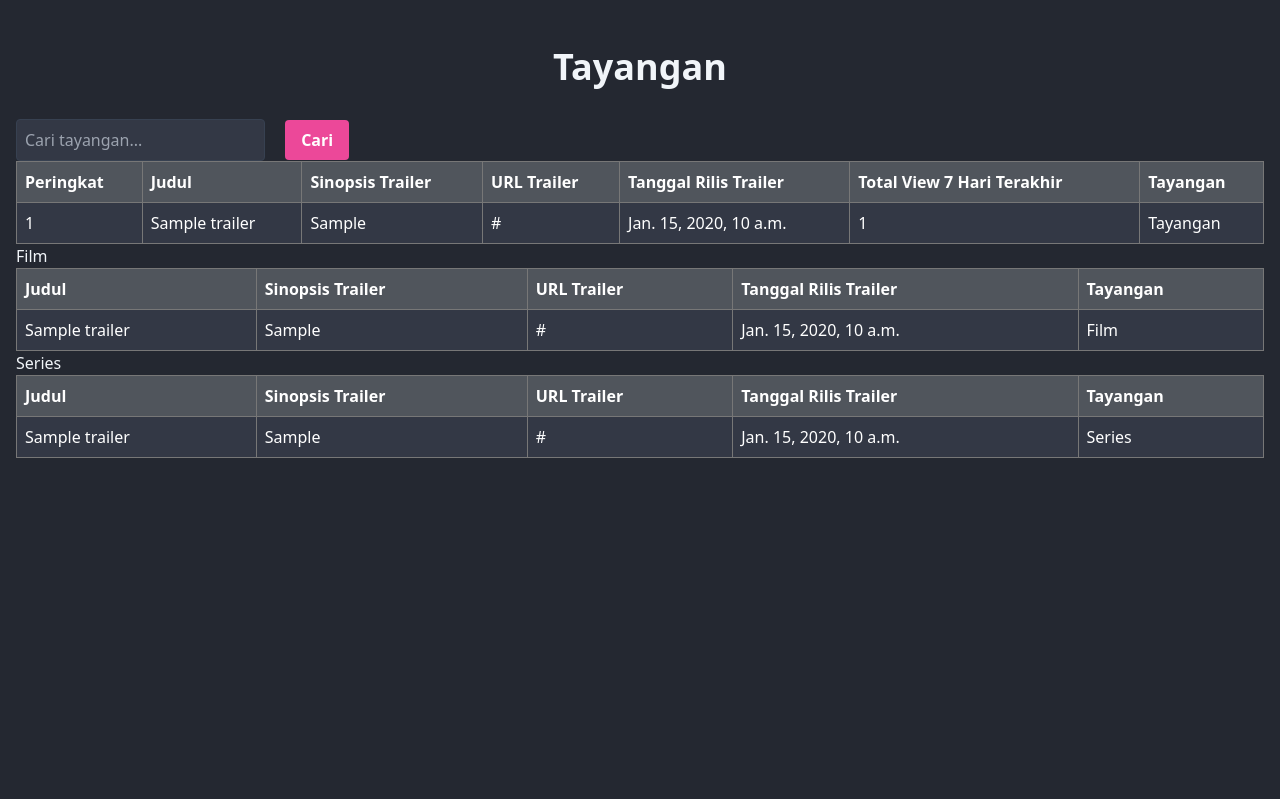
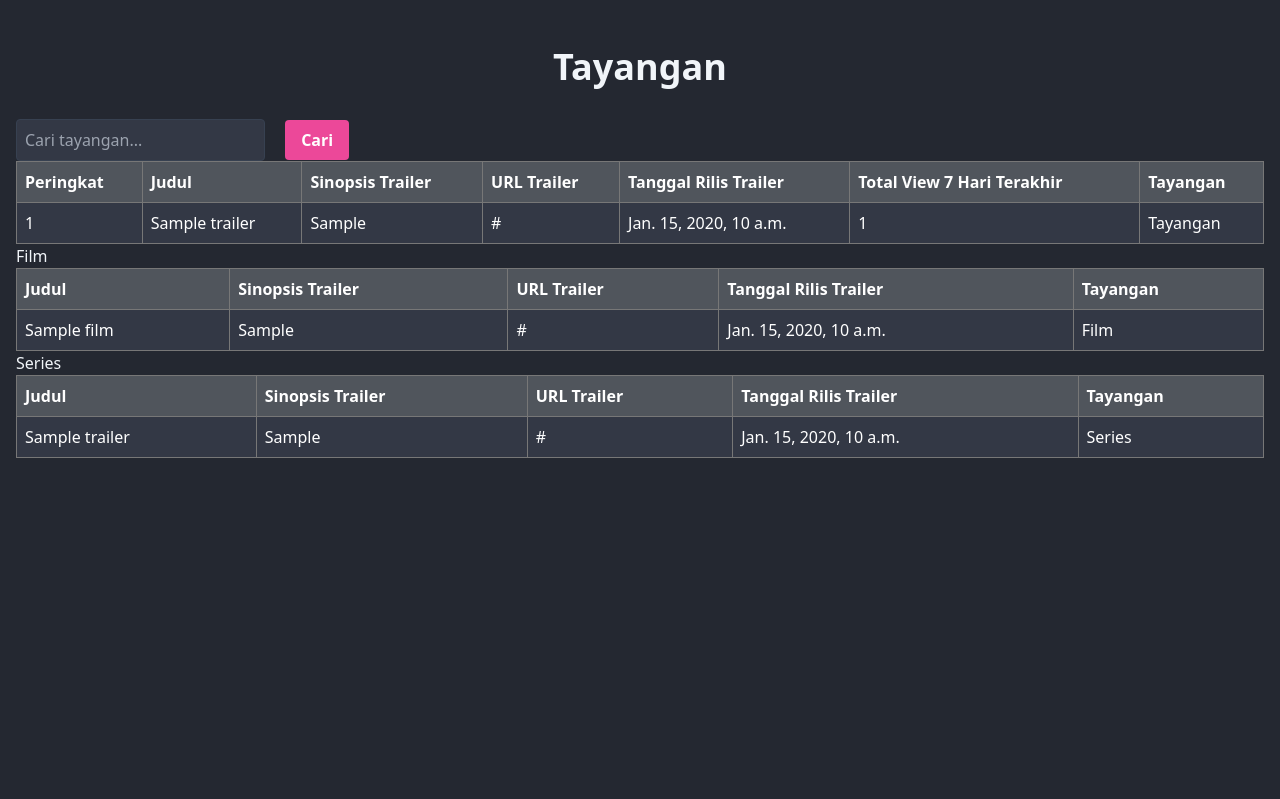
Before and after one commit to LimBodhi/Pacilflix, a Django app: template Tayangan/templates/tayangan.html in a window 1280 px wide. Shown: the part 81-880 px from the top of the page. Run offline with Django 3.2, Linux system fonts and the light colour scheme; the template is opened without the code that fills it: most values are stand-ins (such as "Sample title", 1, 10 or a date in 2020); some libraries are stand-ins or nearby versions.

Commit message:
halaman film

```diff
--- a/Tayangan/templates/film.html
+++ b/Tayangan/templates/film.html
@@ -24,12 +24,15 @@
         {% for film in films %}
         Judul: {{ film.judul }}
         <form action="#" method="post">
+            {% csrf_token %}
             <button type="submit" class="ml-4 bg-pink-500 hover:bg-red-500 text-white font-bold py-2 px-4 rounded">Tonton</button>
         </form>
         <form action="#" method="post">
+            {% csrf_token %}
             <button type="submit" class="ml-4 bg-pink-500 hover:bg-red-500 text-white font-bold py-2 px-4 rounded">Unduh</button>
         </form>
         <form action="#" method="post">
+            {% csrf_token %}
             <button type="submit" class="ml-4 bg-pink-500 hover:bg-red-500 text-white font-bold py-2 px-4 rounded">Favorit</button>
         </form>
 
@@ -51,7 +54,8 @@
         Sutradara: {{ . }} <br>
 
         <form action="{% url 'show_ulasan' %}" method="post">
-            <button type="submit" class="button">Ulasan</button>
+            {% csrf_token %}
+            <button type="submit" class="ml-4 bg-pink-500 hover:bg-red-500 text-white font-bold py-2 px-4 rounded">Ulasan</button>
         </form>
         {% endfor %}
     </div>
--- a/Tayangan/templates/tayangan.html
+++ b/Tayangan/templates/tayangan.html
@@ -51,7 +51,7 @@
                     <td>
                         <form action="{% url 'show_film' %}" method="post">
                             {% csrf_token %}
-                            <input type="hidden" name="id_tayangan" value="{{ trailer.id }}">
+                            <input type="hidden" name="id_tayangan" value="{{ trailer.id_tayangan }}">
                             <button type="submit" class="button">Tayangan</button>
                         </form>
                     </td>
@@ -75,16 +75,16 @@
                 </tr>
             </thead>
             <tbody>
-                {% for trailer in tayangans %}
+                {% for film in tayangan_film %}
                 <tr class="border-t border-gray-700">
-                    <td>{{ trailer.judul }}</td>
-                    <td>{{ trailer.sinopsis_trailer }}</td>
-                    <td>{{ trailer.url_video_trailer }}</td>
-                    <td>{{ trailer.formatted_timestamp }}</td>
+                    <td>{{ film.judul }}</td>
+                    <td>{{ film.sinopsis_trailer }}</td>
+                    <td>{{ film.url_video_trailer }}</td>
+                    <td>{{ film.formatted_timestamp }}</td>
                     <td>
                         <form action="{% url 'show_film' %}" method="post">
                             {% csrf_token %}
-                            <input type="hidden" name="id_tayangan" value="{{ trailer.id }}">
+                            <input type="hidden" name="id_film" value="{{ film.id_tayangan }}">
                             <button type="submit" class="button">Film</button>
                         </form>
                     </td>
@@ -108,7 +108,7 @@
                 </tr>
             </thead>
             <tbody>
-                {% for trailer in tayangans %}
+                {% for trailer in tayangan_series %}
                 <tr class="border-t border-gray-700">
                     <td>{{ trailer.judul }}</td>
                     <td>{{ trailer.sinopsis_trailer }}</td>
@@ -117,7 +117,7 @@
                     <td>
                         <form action="{% url 'show_series' %}" method="post">
                             {% csrf_token %}
-                            <input type="hidden" name="id_tayangan" value="{{ trailer.id }}">
+                            <input type="hidden" name="id_series" value="{{ trailer.id_tayangan }}">
                             <button type="submit" class="button">Series</button>
                         </form>
                     </td>
--- a/Trailer/views.py
+++ b/Trailer/views.py
@@ -9,7 +9,7 @@ from django.views.decorators.csrf import csrf_exempt
 
 
 def show_trailer(request):
-    query_str = "SELECT * FROM TAYANGAN"
+    query_str = "SELECT * FROM TAYANGAN;"
     hasil = query(query_str)
     # for data in hasil:
     #     data['formatted_timestamp'] = data['timestamp'].strftime("%Y-%m-%d %H:%M:%S")
@@ -18,7 +18,7 @@ def show_trailer(request):
 def show_search(request):
     query_str = """ SELECT tayangan.judul, tayangan.sinopsis_trailer, tayangan.url_video_trailer, tayangan.release_date_trailer
                     FROM TAYANGAN
-                    WHERE tayangan.judul LIKE '%{query}%'
+                    WHERE tayangan.judul LIKE '%{query}%';
                     """
     hasil = query(query_str)
     for data in hasil:
```
Also changed, not shown: Tayangan/views.py (+15 -7 lines).
